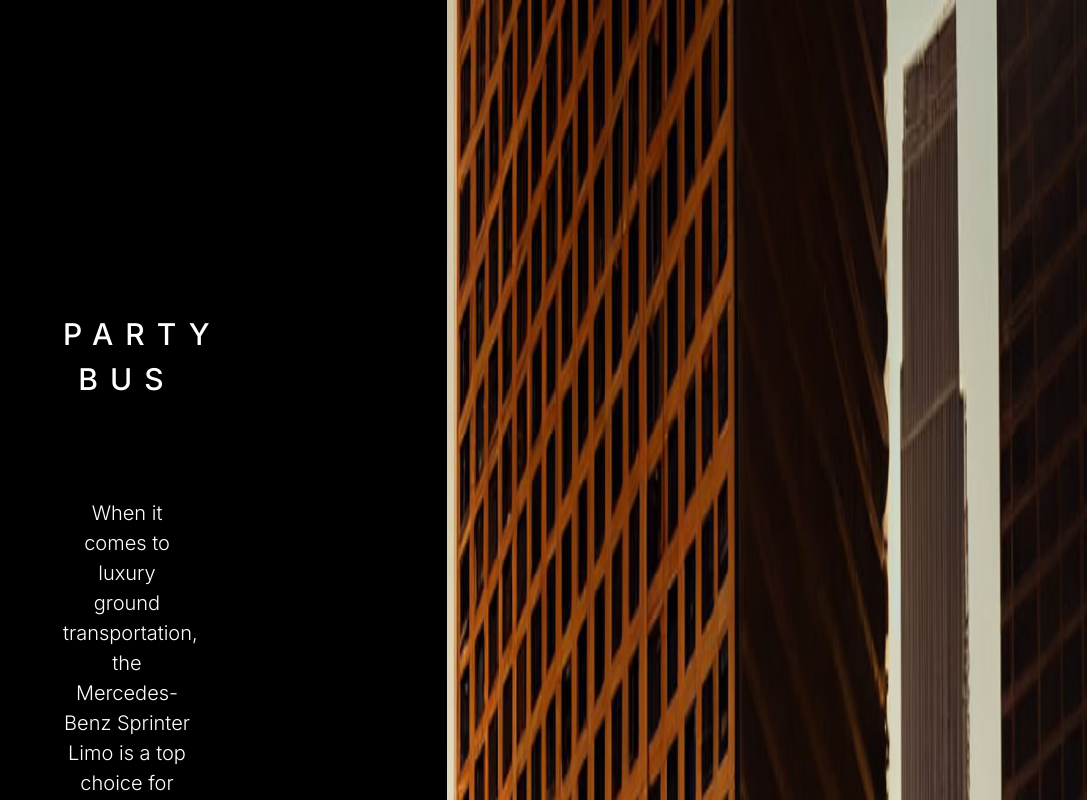
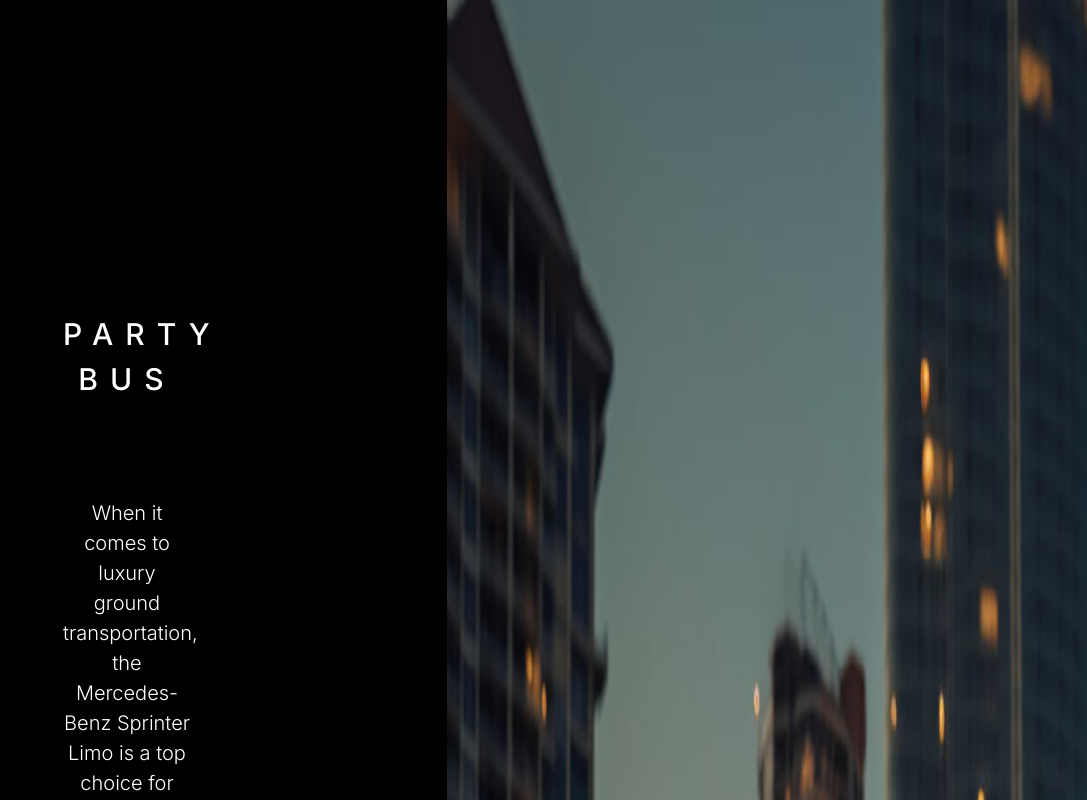
Before and after one commit to Hadees621/master-limousines, a Next.js app: page /ourfleet in a window 1280 px wide. Shown: the top 800 px of the page, without its empty margins (193-1280 px from the left). Built offline with nearby package versions, Linux system fonts and the light colour scheme.

Commit message:
chores: picture updated

```diff
--- a/src/app/ourfleet/page.js
+++ b/src/app/ourfleet/page.js
@@ -29,7 +29,7 @@ function OurFleet() {
 
       </div>
       <div class="w-full sm:w-full md:w-full lg:w-1/2">
-        <img src="/ourfleet/exec-suv.png" alt="Dummy Image" class="w-full h-full" />
+        <img src="/ourfleet/MSL.png" alt="Dummy Image" class="w-full h-full" />
       </div>
     </div>
   )
```
